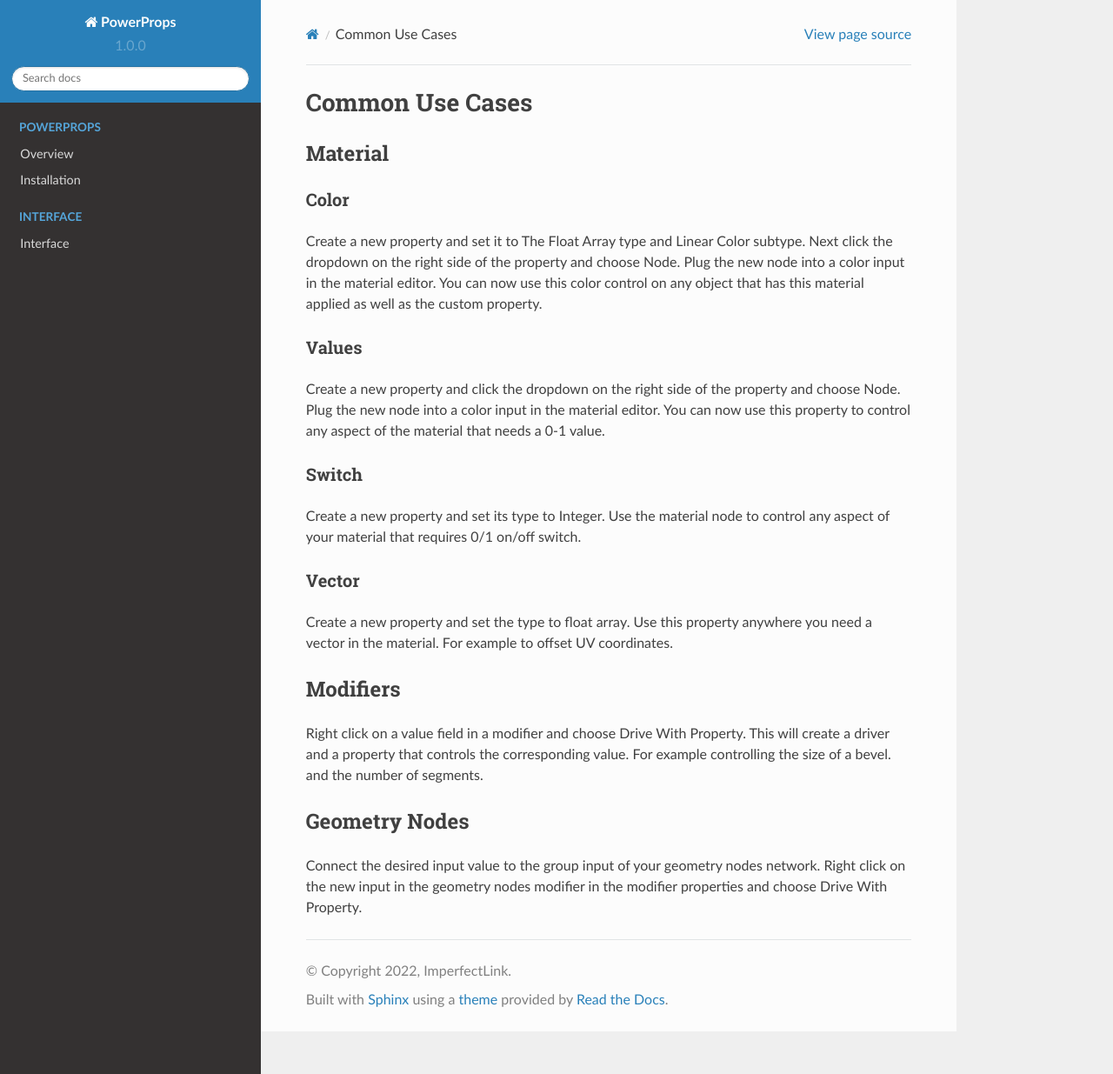
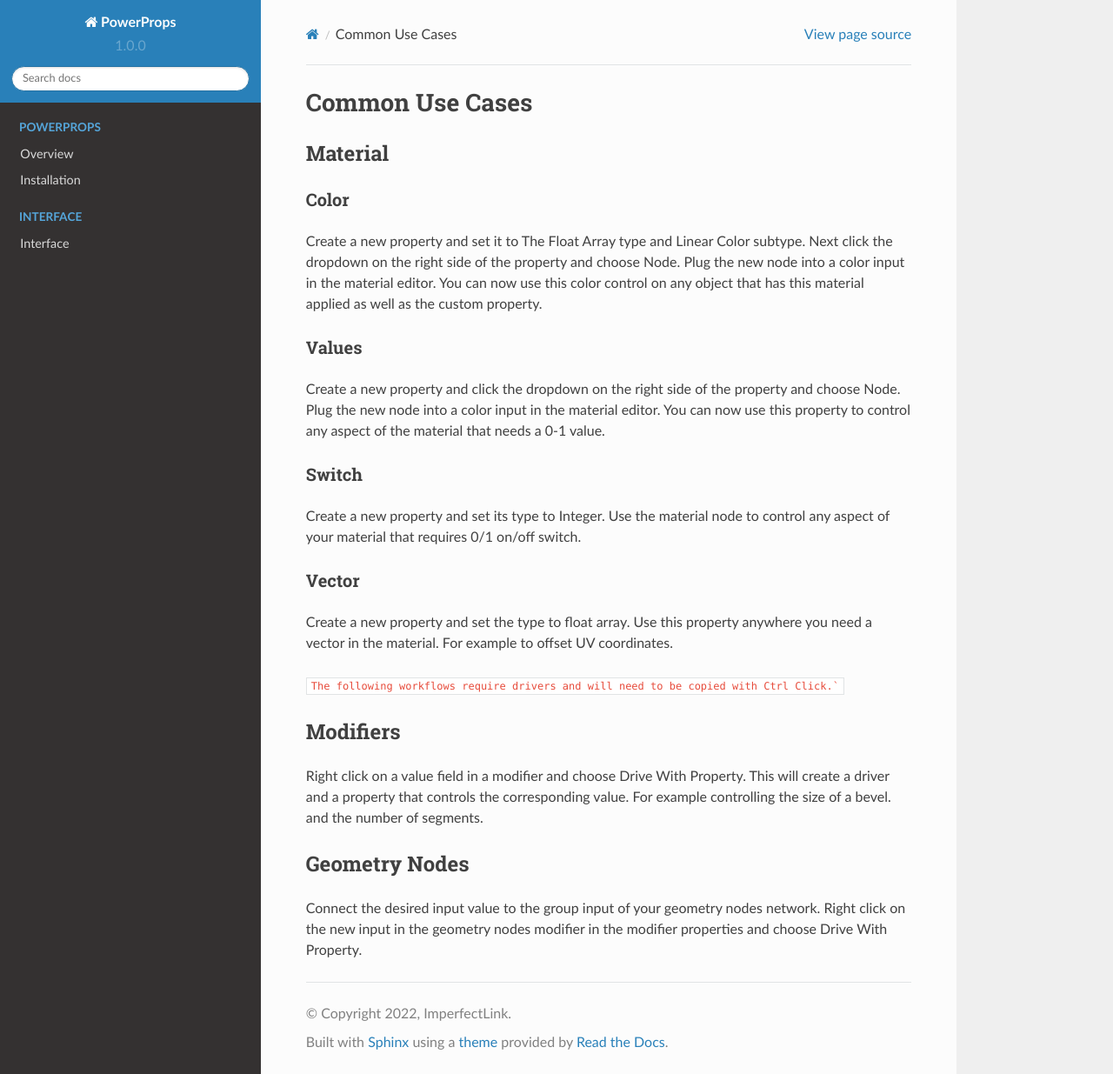
Before and after one commit to imperfectlink/PowerProps, a Sphinx documentation site: the page built from docs/source/uses.rst, in a window 1280 px wide and 1235 px high. Shown: the whole window at 87% size. Built offline with Sphinx 7.4.7 and the Read the Docs theme 2.0.0, drawn with Linux system fonts in a browser that asks for light colours.

Commit message:
Update uses.rst

````diff
--- a/docs/source/uses.rst
+++ b/docs/source/uses.rst
@@ -24,6 +24,8 @@ Vector
 
 Create a new property and set the type to float array. Use this property anywhere you need a vector in the material. For example to offset UV coordinates.
 
+``The following workflows require drivers and will need to be copied with Ctrl Click.```
+
 Modifiers
 ~~~~
 
````
